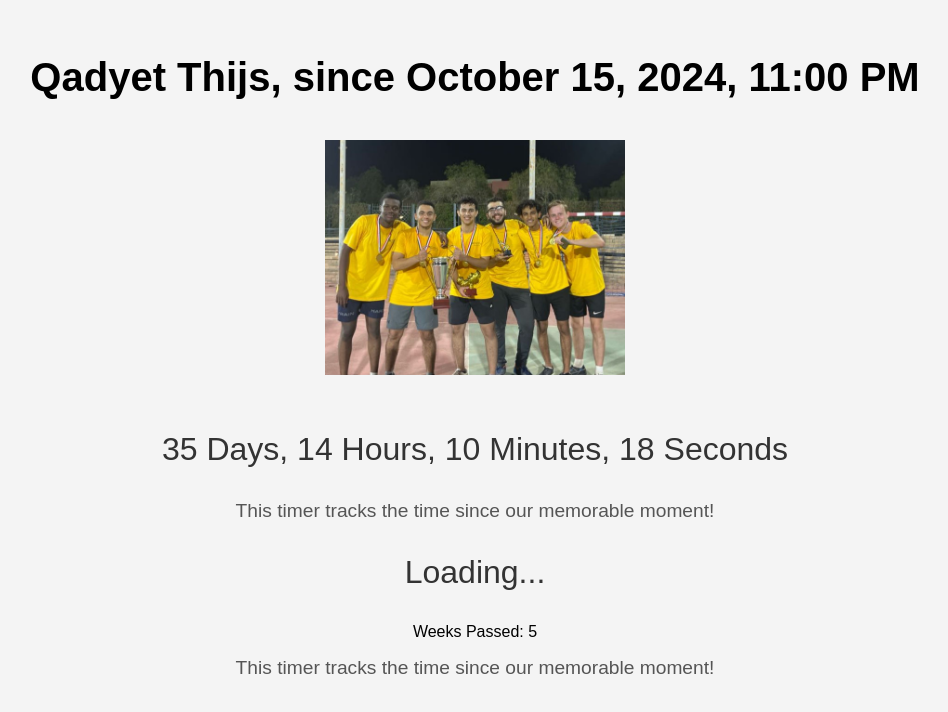
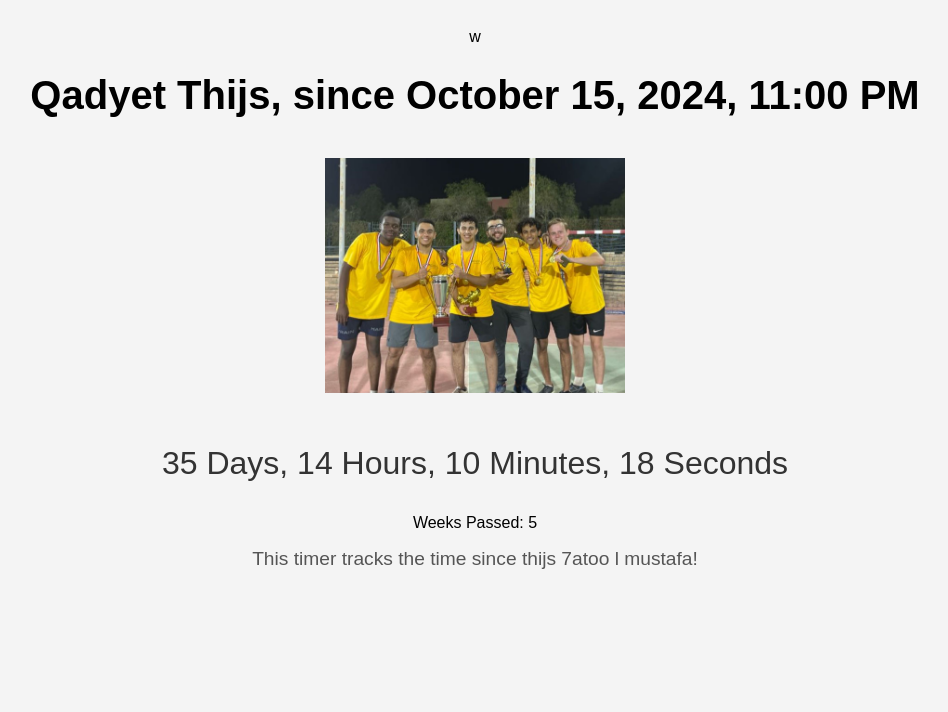
Before and after one commit to mego74/Qadyat-Thijs, a plain HTML site: page index.html in a window 1280 px wide. Shown: the whole page, without its empty margins (165-1113 px from the left). Drawn offline with Linux system fonts and the light colour scheme.

Commit message:
Update index.html

```diff
--- a/index.html
+++ b/index.html
@@ -1,4 +1,4 @@
-<!DOCTYPE html>
+w<!DOCTYPE html>
 <html lang="en">
 <head>
     <meta charset="UTF-8">
@@ -35,10 +35,8 @@
     <h1>Qadyet Thijs, since October 15, 2024, 11:00 PM</h1>
     <img src="thijs.jpg" alt="test">
     <p class="timer" id="timer">Loading...</p>
-    <p class="description">This timer tracks the time since our memorable moment!</p>
-    <p class="timer" id="timer">Loading...</p>
     <p class="weeks" id="weeks">Loading weeks...</p>
-    <p class="description">This timer tracks the time since our memorable moment!</p>
+    <p class="description">This timer tracks the time since thijs 7atoo l mustafa!</p>
 
     <script>
         function updateTimer() {
```
